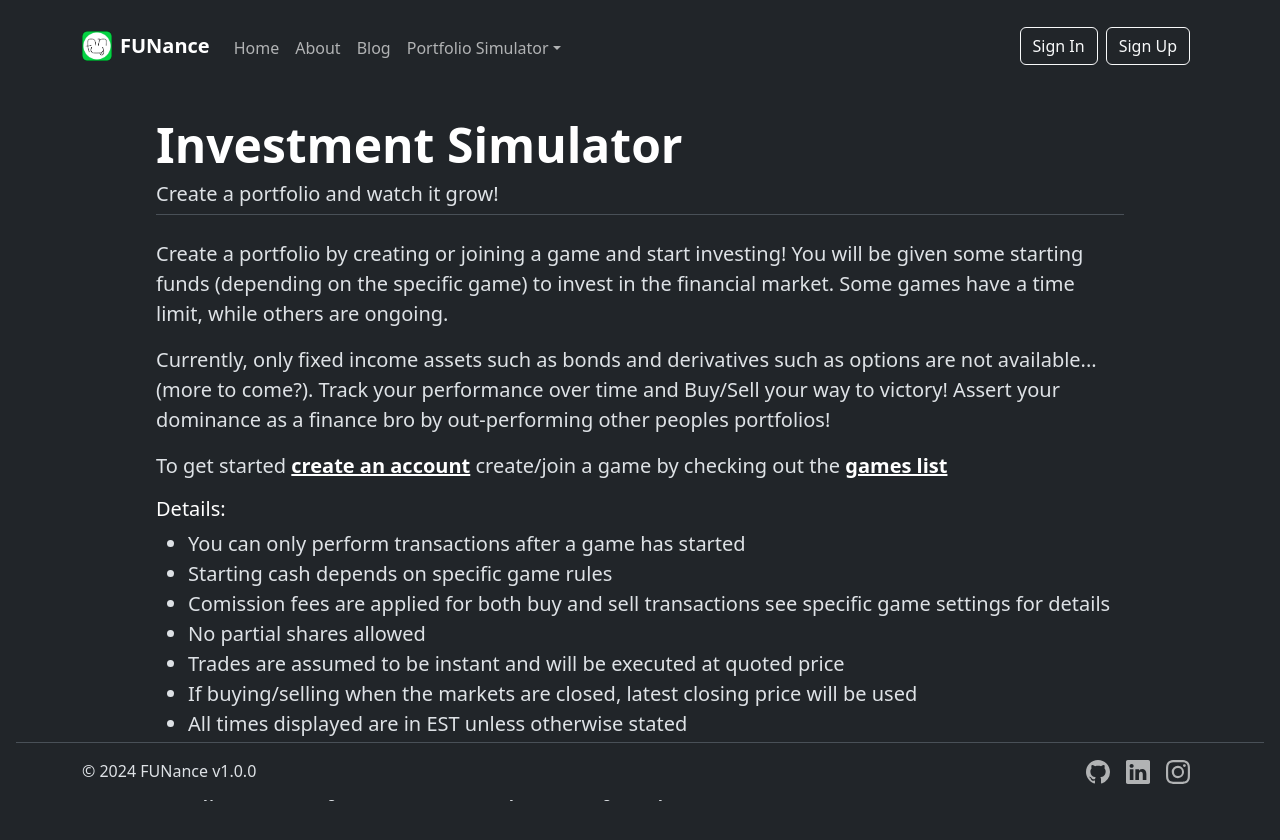
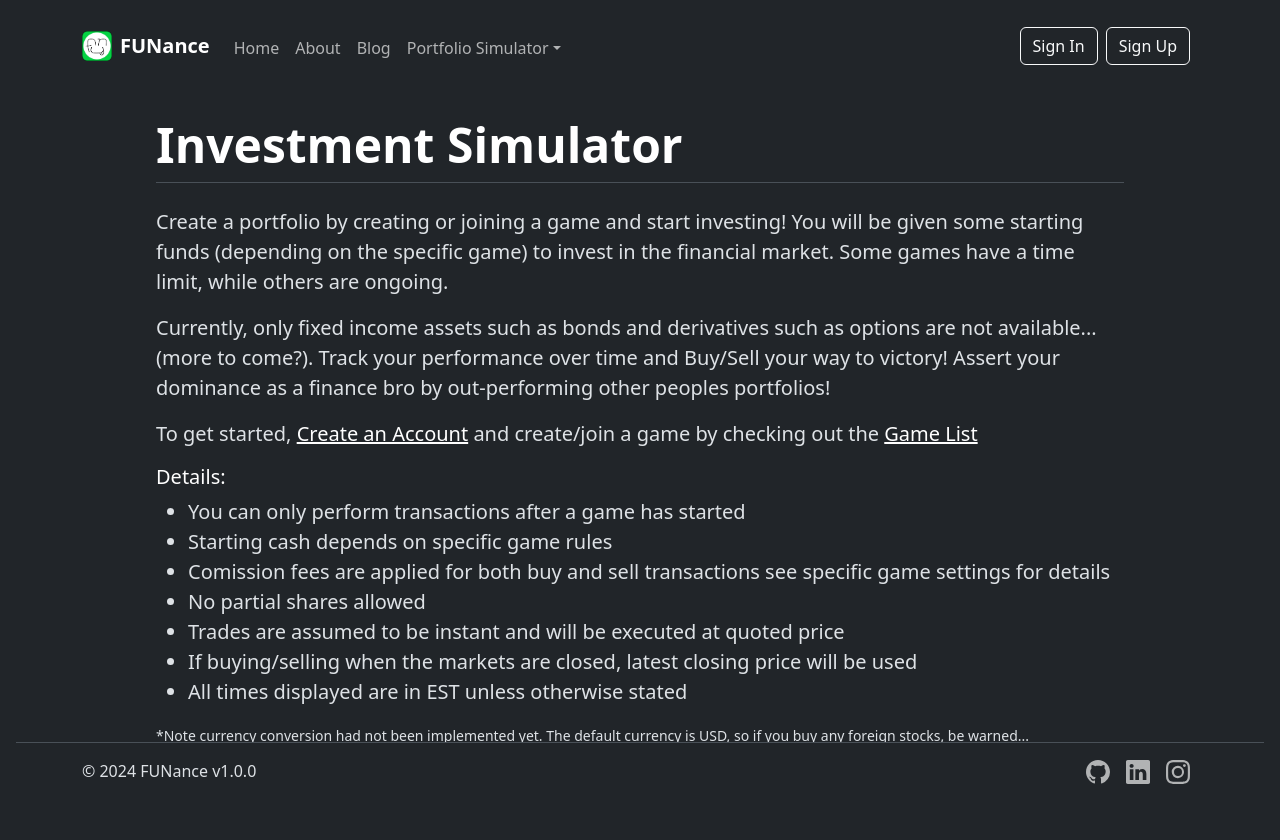
Before and after one commit to yangsu01/Funance, a React (Vite) app in the folder client/: page /game-rules in a window 1280 px wide. Shown: the top 840 px of the page. Built offline with nearby package versions, Linux system fonts and the light colour scheme; no server answers.

Commit message:
perf: update links to use frontend routing

```diff
--- a/client/src/pages/GameRules.tsx
+++ b/client/src/pages/GameRules.tsx
@@ -1,3 +1,5 @@
+import { Link } from "react-router-dom";
+
 import Title from "../components/Title";
 
 type Props = {
@@ -7,11 +9,11 @@ type Props = {
 const GameRules = (props: Props) => {
   const { userAuthenticated } = props;
   const title = "Investment Simulator";
-  const subTitle = "Create a portfolio and watch it grow!";
+  const subtitle = "Create a portfolio and watch it grow!";
 
   return (
     <>
-      <Title title={title} subTitle={subTitle} />
+      <Title title={title} subtitle={subtitle} />
       <p className="fs-5">
         Create a portfolio by creating or joining a game and start investing!
         You will be given some starting funds (depending on the specific game)
@@ -25,22 +27,21 @@ const GameRules = (props: Props) => {
         finance bro by out-performing other peoples portfolios!
       </p>
       <p className="fs-5">
-        To get started{" "}
+        To get started,{" "}
         {userAuthenticated ? (
           <></>
         ) : (
-          <strong>
-            <a className="text-white" href="/sign-up">
-              create an account
-            </a>
-          </strong>
+          <>
+            <Link className="text-white" to="/sign-up">
+              Create an Account
+            </Link>{" "}
+            and
+          </>
         )}{" "}
         create/join a game by checking out the{" "}
-        <strong>
-          <a className="text-white" href="/games-list">
-            games list
-          </a>
-        </strong>
+        <Link className="text-white" to="/game-list">
+          Game List
+        </Link>
       </p>
       <h5 className="text-white">Details:</h5>
       <ul className="fs-5">
```
